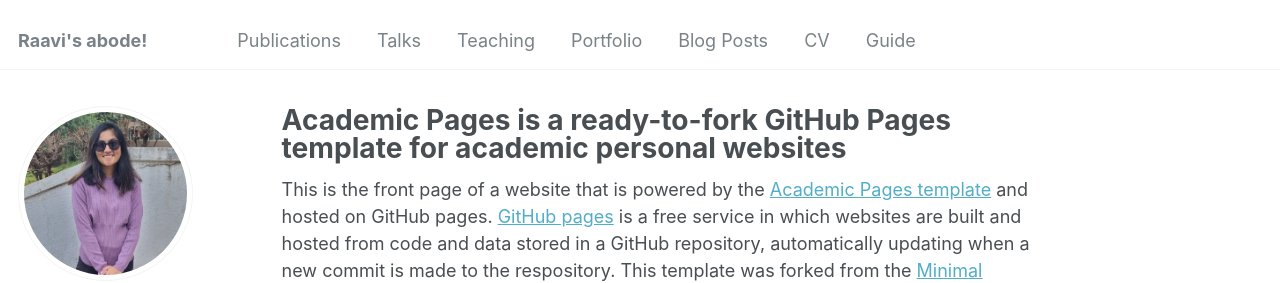
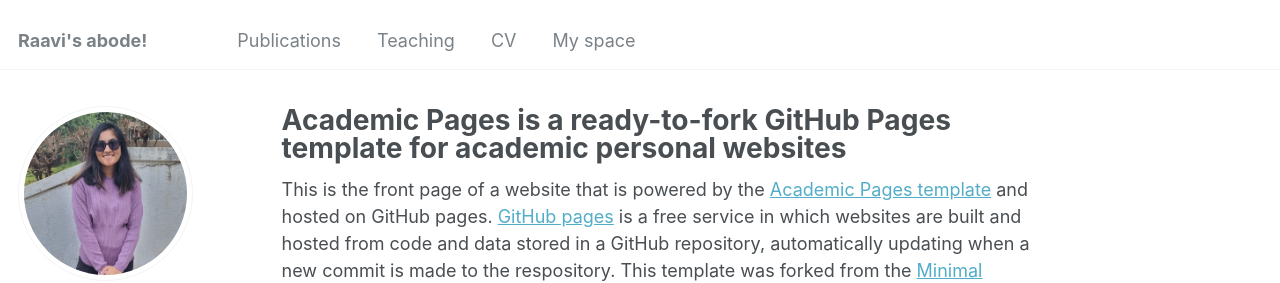
Before and after one commit to raavi02/raavi02.github.io, a Jekyll site: the page built from _pages/about.md, in a window 1280 px wide. Shown: the top 283 px of the page. Built offline with Jekyll 4.4.1, drawn with Linux system fonts in a browser that asks for light colours; some web fonts are replaced.

Commit message:
Update navigation.yml

```diff
--- a/_data/navigation.yml
+++ b/_data/navigation.yml
@@ -3,20 +3,21 @@ main:
   - title: "Publications"
     url: /publications/
 
-  - title: "Talks"
-    url: /talks/
+  # - title: "Talks"
+  #   url: /talks/
 
   - title: "Teaching"
     url: /teaching/
 
-  - title: "Portfolio"
-    url: /portfolio/
-
-  - title: "Blog Posts"
-    url: /year-archive/
-
+  # - title: "Portfolio"
+  #   url: /portfolio/
   - title: "CV"
     url: /cv/
 
-  - title: "Guide"
-    url: /markdown/
+  - title: "My space"
+    url: /year-archive/
+
+
+
+  # - title: "Guide"
+  #   url: /markdown/
```
